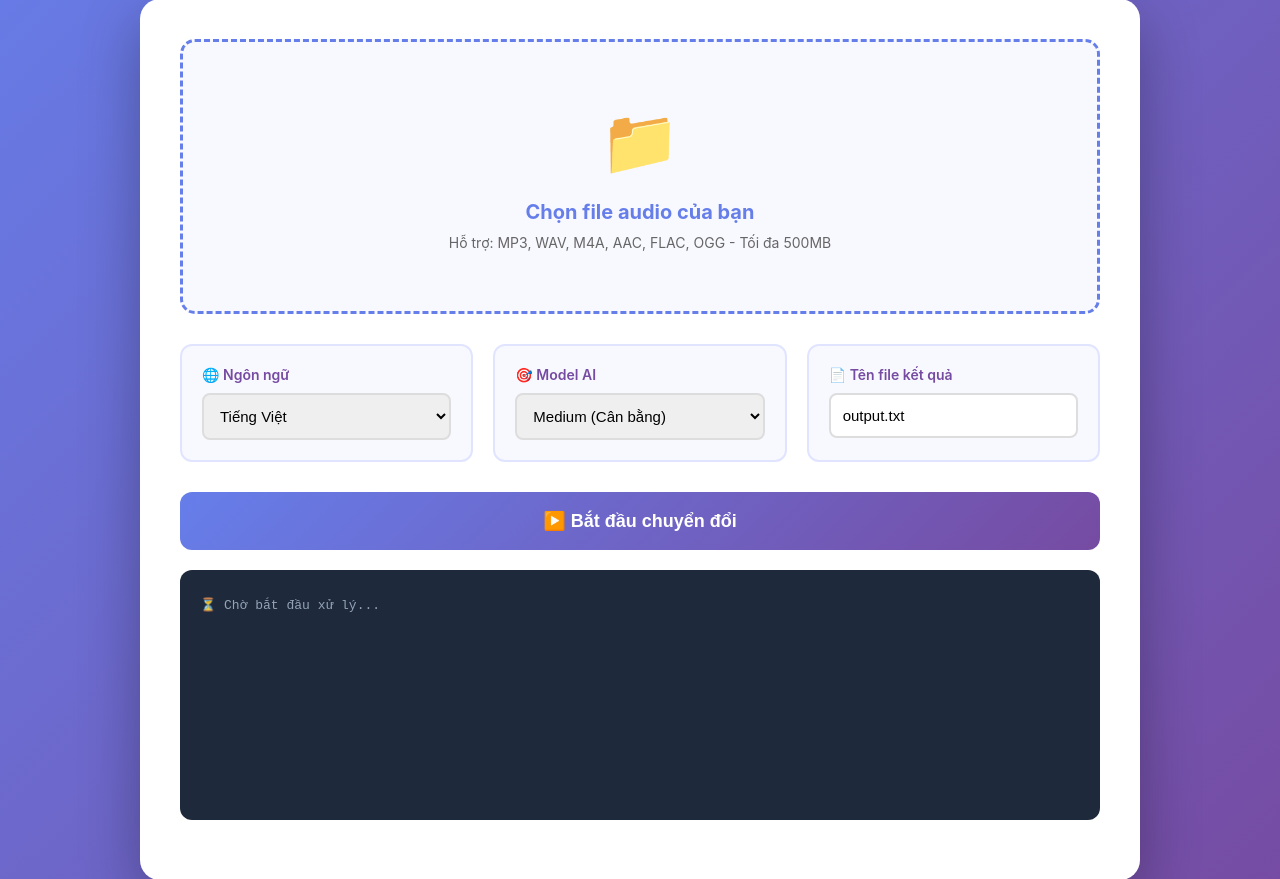
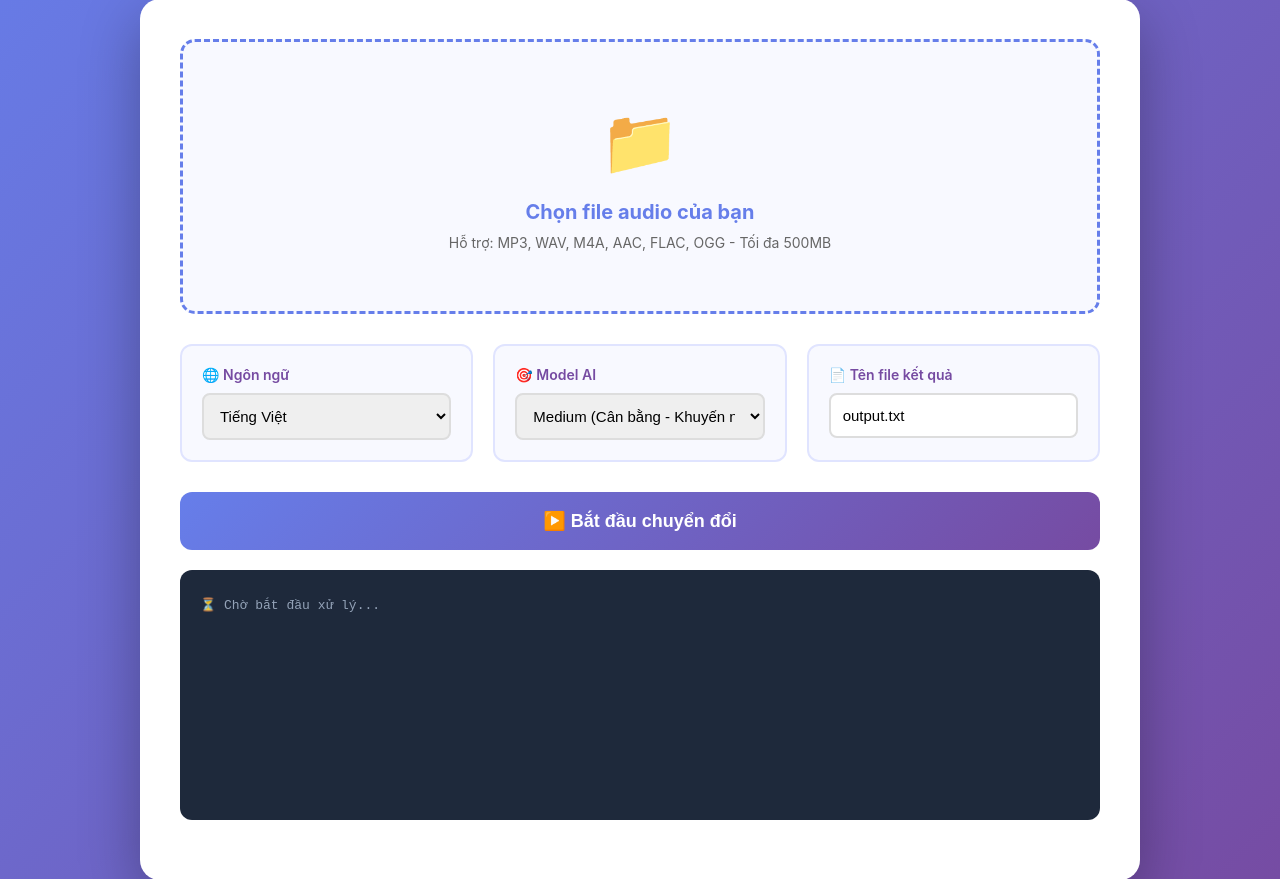
Before and after one commit to XuanBac3105/audio_to_text, a Flask app: page / in a window 1280 px wide. Shown: the part 159-1038 px from the top of the page. Run offline with Flask 3, Linux system fonts and the light colour scheme; parts of the project's set-up code (start-up, migrations or seed data) failed here and were passed over.

Commit message:
Optimize for Railway: Pre-load medium model and remove large option

```diff
--- a/templates/index.html
+++ b/templates/index.html
@@ -240,8 +240,7 @@
                     <label>🎯 Model AI</label>
                     <select id="model">
                         <option value="small">Small (Nhanh)</option>
-                        <option value="medium" selected>Medium (Cân bằng)</option>
-                        <option value="large">Large (Chất lượng cao)</option>
+                        <option value="medium" selected>Medium (Cân bằng - Khuyến nghị)</option>
                     </select>
                 </div>
 
```
Also changed, not shown: 1 other file.
